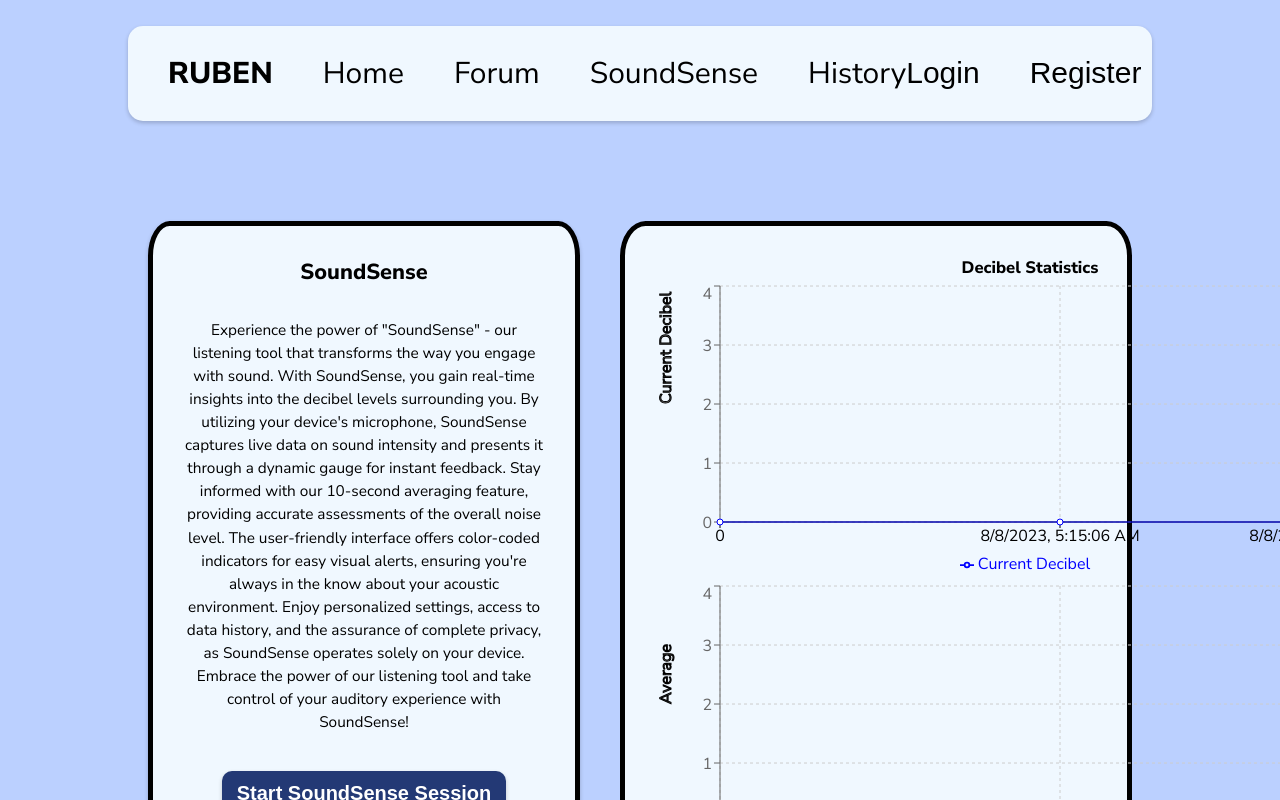
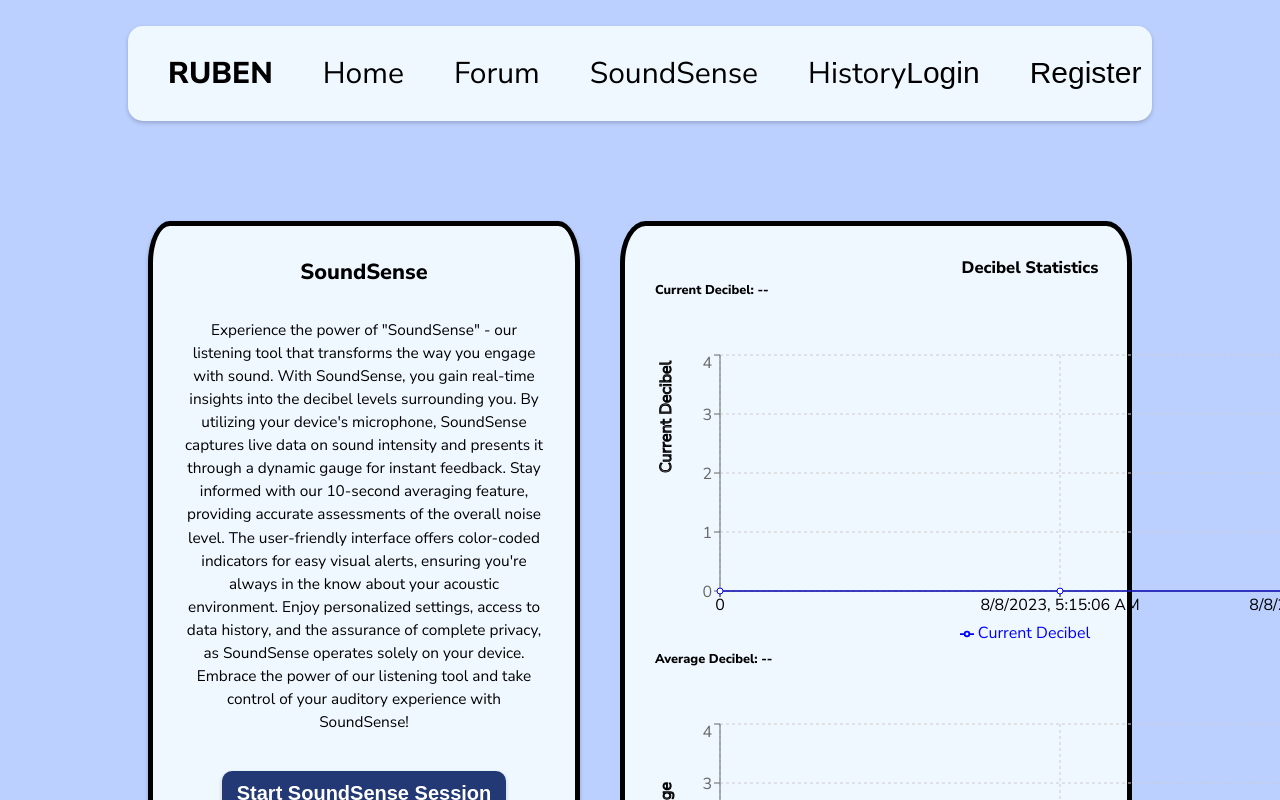
Before and after one commit to HearingHealthApp/Ruben, a React (Vite) app in the folder ear-health-project-ui/: page /listener in a window 1280 px wide. Shown: the top 800 px of the page. Built offline with nearby package versions, Linux system fonts and the light colour scheme; a web font is replaced by a local one.

Commit message:
Update Listener.jsx

```diff
--- a/ear-health-project-ui/src/components/Listener/Listener.jsx
+++ b/ear-health-project-ui/src/components/Listener/Listener.jsx
@@ -121,9 +121,9 @@ const Listener = () => {
           <div className="graphs-parent">
             <div className="graphs">
               <h1 className="graphs-title">Decibel Statistics</h1>
-              {lastGeneratedNumber !== null && (
-                <h2>Current Decibel : {lastGeneratedNumber} dB</h2>
-              )}
+              <h2>Current Decibel: {lastGeneratedNumber == null ? `--`
+                 : `${lastGeneratedNumber} dB`
+              }</h2>
 
               <LineChart data={decibelsData} width={750} height={300} stroke="black">
                 <CartesianGrid strokeDasharray="3 3" />
@@ -145,7 +145,7 @@ const Listener = () => {
                 />
               </LineChart>
 
-              {average !== 0 && <h2>Average decibel : {average} dB</h2>}
+               <h2>Average Decibel: {average == 0 ? `--` : `${average} dB`}</h2>
 
               <LineChart
                 data={averageData}
```
